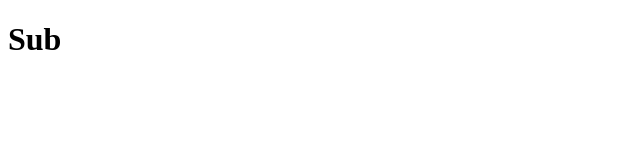
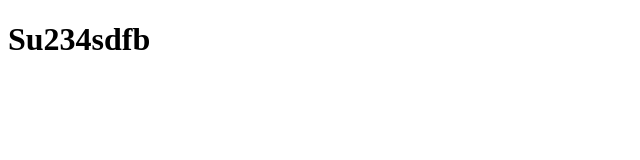
Before and after one commit to innngx/testsub, a plain HTML site: page index.html in a window 1280 px wide. Shown: the whole page, without its empty margins (0-640 px from the left). Drawn offline with Linux system fonts and the light colour scheme.

Commit message:
Update index.html

```diff
--- a/index.html
+++ b/index.html
@@ -5,6 +5,6 @@
     <title>sub?asdf</title>
   </head>
   <body>
-    <h1>Sub</h1>
+    <h1>Su234sdfb</h1>
   </body>
 </html>
```
